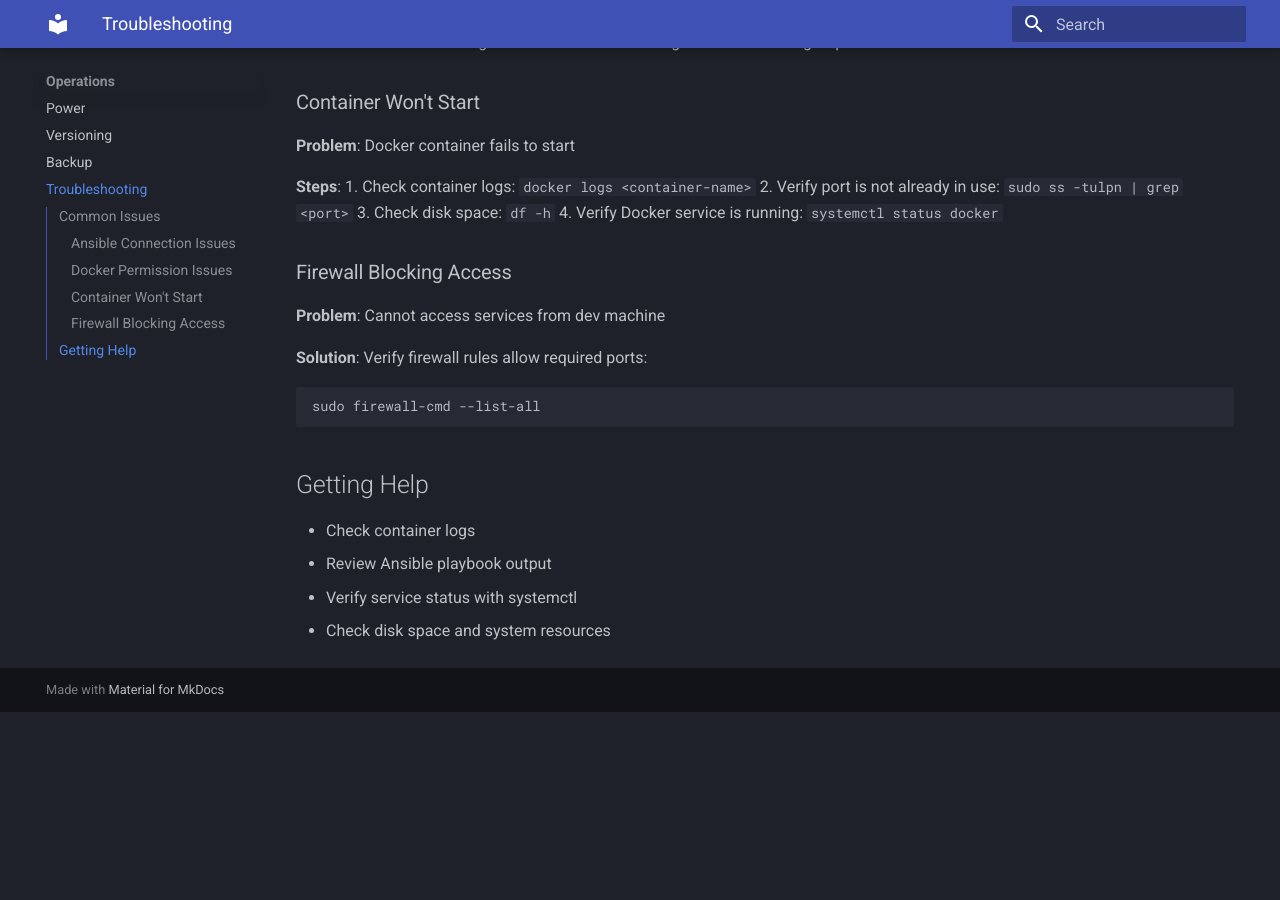
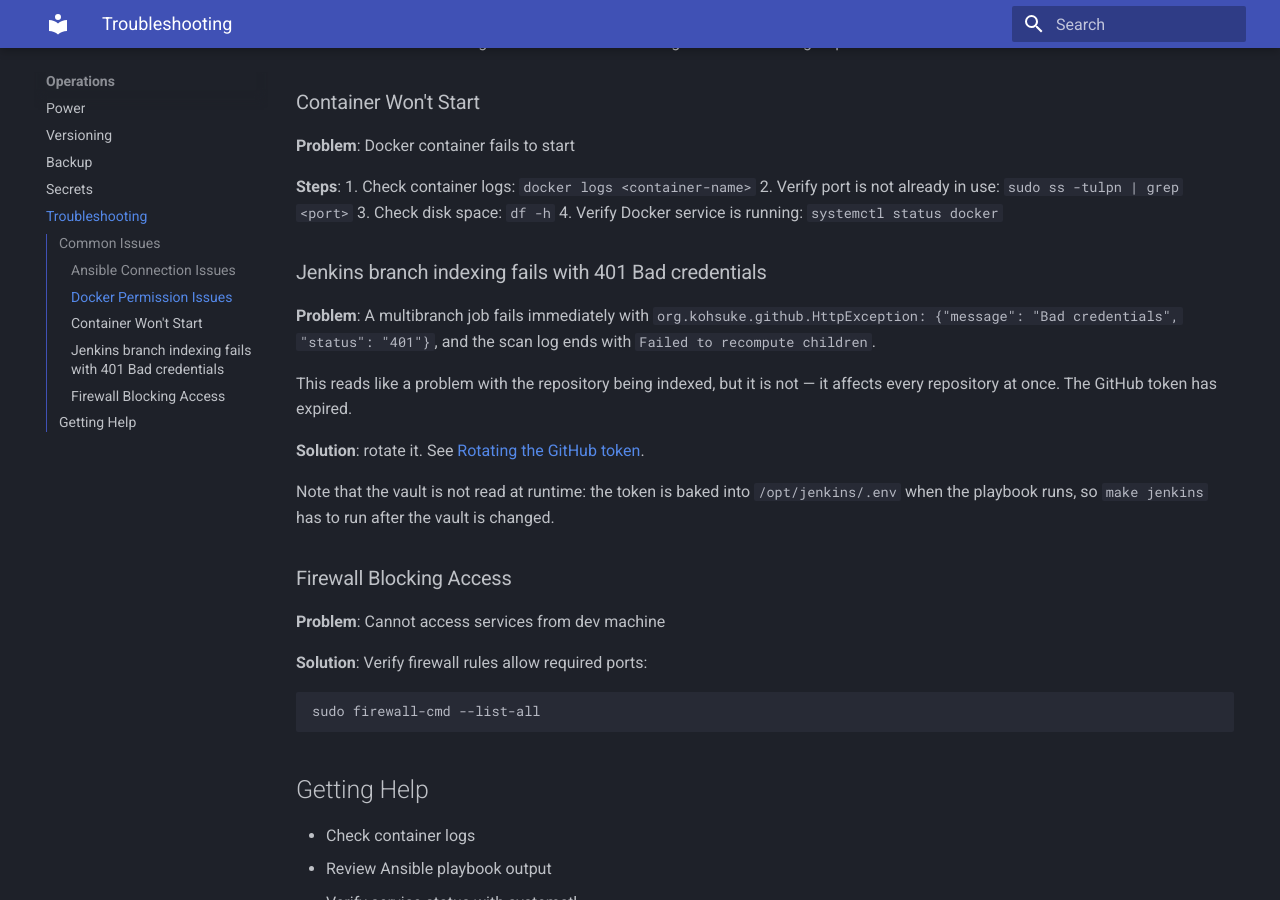
Before and after one commit to bmcivor/vertex-studio, an MkDocs documentation site: the page built from docs/operations/troubleshooting.md, in a window 1280 px wide and 900 px high, scrolled down 508 px. Built offline with MkDocs 1.6.1 and Material for MkDocs 9.7.7, drawn with Linux system fonts in a browser that asks for light colours; before the commit the page ends 1220 px from its top, so only the background shows below that.

Commit message:
fix: update github pat and document process

```diff
--- a/docs/operations/troubleshooting.md
+++ b/docs/operations/troubleshooting.md
@@ -28,6 +28,20 @@
 3. Check disk space: `df -h`
 4. Verify Docker service is running: `systemctl status docker`
 
+### Jenkins branch indexing fails with 401 Bad credentials
+
+**Problem**: A multibranch job fails immediately with
+`org.kohsuke.github.HttpException: {"message": "Bad credentials", "status": "401"}`, and the
+scan log ends with `Failed to recompute children`.
+
+This reads like a problem with the repository being indexed, but it is not — it affects every
+repository at once. The GitHub token has expired.
+
+**Solution**: rotate it. See [Rotating the GitHub token](secrets.md#rotating-the-github-token).
+
+Note that the vault is not read at runtime: the token is baked into `/opt/jenkins/.env` when
+the playbook runs, so `make jenkins` has to run after the vault is changed.
+
 ### Firewall Blocking Access
 
 **Problem**: Cannot access services from dev machine
--- a/mkdocs.yml
+++ b/mkdocs.yml
@@ -49,6 +49,7 @@ nav:
     - Power: operations/power.md
     - Versioning: operations/versioning.md
     - Backup: operations/backup.md
+    - Secrets: operations/secrets.md
     - Troubleshooting: operations/troubleshooting.md
 
 markdown_extensions:
```
Also changed, not shown: docs/operations/secrets.md (added, +78 -0 lines), docs/setup/configuration.md (+5 -1 lines), 2 other files.
